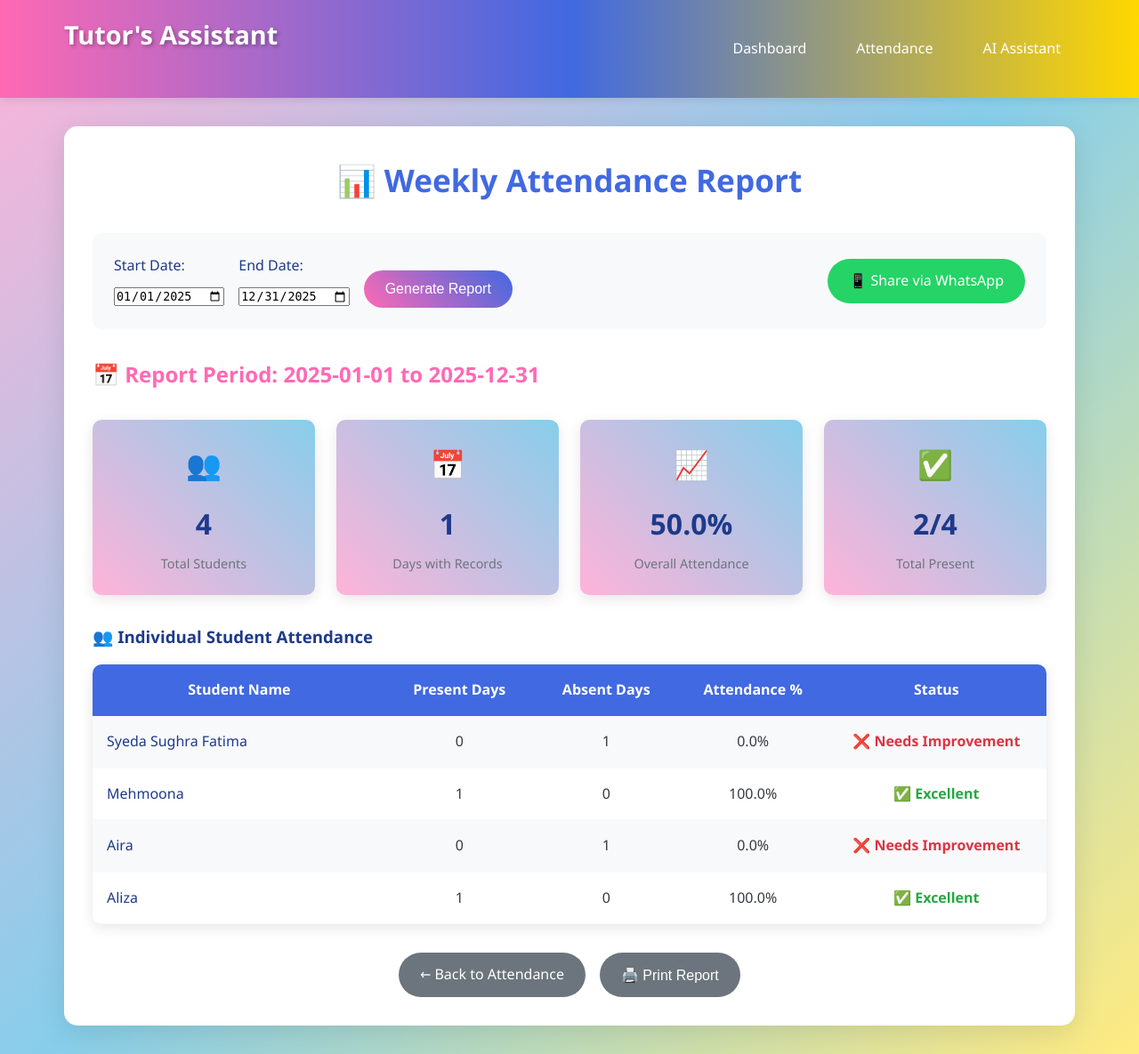
After one commit to tayyabahamna-design/EDUSENSEI, a Flask app: page /yearly_report in a window 1280 px wide. The commit adds this page. Shown: the whole page at 89% size. Run offline with Flask 3, Linux system fonts and the light colour scheme.

Commit message:
Remove quick commands and update attendance reporting functionality
Removes the "Quick Commands" section from the chatbot interface in `templates/chatbot.html`. Modifies `app.py` to introduce new report endpoints (`/monthly_report`, `/yearly_report`) and refactor `weekly_report` to use a generalized `calculate_attendance_summary` function. Updates `pyproject.toml` to include the `openai` dependency. Adds a new `templates/attendance_report.html` file for displaying attendance data.

Replit-Commit-Author: Agent
Replit-Commit-Session-Id: e811a359-247c-491c-9f04-fa48b8e94298
Replit-Commit-Checkpoint-Type: full_checkpoint
Replit-Commit-Screenshot-Url: https://storage.googleapis.com/screenshot-production-us-central1/aae0de03-32e8-4033-b269-ac9b096c8481/e811a359-247c-491c-9f04-fa48b8e94298/Zhs9jyd

```diff
--- a/app.py
+++ b/app.py
@@ -133,22 +133,97 @@ def weekly_report():
     # Allow custom date range
     start_date = request.args.get('start_date', start_of_week.isoformat())
     end_date = request.args.get('end_date', end_of_week.isoformat())
+    custom_total_days = request.args.get('custom_total_days', type=int)
 
     # Calculate attendance report
-    report_data = calculate_weekly_attendance(start_date, end_date)
+    if custom_total_days:
+        report_data = calculate_attendance_summary(start_date, end_date, 'custom', custom_total_days)
+    else:
+        report_data = calculate_attendance_summary(start_date, end_date, 'recorded_only')
 
     # Handle calculation errors
     if 'error' in report_data:
         flash(report_data['error'], 'danger')
         return redirect(url_for('weekly_report'))
 
-    return render_template('weekly_report.html',
+    return render_template('attendance_report.html',
                          report=report_data,
                          start_date=start_date,
-                         end_date=end_date)
+                         end_date=end_date,
+                         report_type='Weekly',
+                         custom_total_days=custom_total_days)
 
-def calculate_weekly_attendance(start_date, end_date):
-    """Calculate weekly attendance statistics"""
+@app.route('/monthly_report')
+def monthly_report():
+    # Get month range from query params or default to current month
+    from datetime import datetime, calendar
+
+    today = datetime.now().date()
+    year = int(request.args.get('year', today.year))
+    month = int(request.args.get('month', today.month))
+
+    # Calculate month start and end dates
+    start_date = datetime(year, month, 1).date().isoformat()
+    last_day = calendar.monthrange(year, month)[1]
+    end_date = datetime(year, month, last_day).date().isoformat()
+
+    custom_total_days = request.args.get('custom_total_days', type=int)
+
+    # Calculate attendance report
+    if custom_total_days:
+        report_data = calculate_attendance_summary(start_date, end_date, 'custom', custom_total_days)
+    else:
+        report_data = calculate_attendance_summary(start_date, end_date, 'recorded_only')
+
+    # Handle calculation errors
+    if 'error' in report_data:
+        flash(report_data['error'], 'danger')
+        return redirect(url_for('monthly_report'))
+
+    return render_template('attendance_report.html',
+                         report=report_data,
+                         start_date=start_date,
+                         end_date=end_date,
+                         report_type='Monthly',
+                         year=year,
+                         month=month,
+                         custom_total_days=custom_total_days)
+
+@app.route('/yearly_report')
+def yearly_report():
+    # Get year range from query params or default to current year
+    from datetime import datetime
+
+    today = datetime.now().date()
+    year = int(request.args.get('year', today.year))
+
+    # Calculate year start and end dates
+    start_date = datetime(year, 1, 1).date().isoformat()
+    end_date = datetime(year, 12, 31).date().isoformat()
+
+    custom_total_days = request.args.get('custom_total_days', type=int)
+
+    # Calculate attendance report
+    if custom_total_days:
+        report_data = calculate_attendance_summary(start_date, end_date, 'custom', custom_total_days)
+    else:
+        report_data = calculate_attendance_summary(start_date, end_date, 'recorded_only')
+
+    # Handle calculation errors
+    if 'error' in report_data:
+        flash(report_data['error'], 'danger')
+        return redirect(url_for('yearly_report'))
+
+    return render_template('attendance_report.html',
+                         report=report_data,
+                         start_date=start_date,
+                         end_date=end_date,
+                         report_type='Yearly',
+                         year=year,
+                         custom_total_days=custom_total_days)
+
+def calculate_attendance_summary(start_date, end_date, denominator_mode='recorded_only', custom_total_days=None):
+    """Calculate attendance statistics for any period with flexible denominator"""
     from datetime import datetime, timedelta
 
     students = load_data(STUDENTS_FILE)
@@ -176,29 +251,52 @@ def calculate_weekly_attendance(start_date, end_date):
         }
 
     # Get all dates in the range that have attendance records
-    date_range = []
+    recorded_dates = []
     current_date = start
     while current_date <= end:
         date_str = current_date.isoformat()
         if date_str in attendance_data:  # Only include days with actual attendance records
-            date_range.append(date_str)
+            recorded_dates.append(date_str)
         current_date += timedelta(days=1)
 
     # Calculate statistics for each student
     student_stats = {}
-    total_days = len(date_range)  # Only count days with records
+
+    # Determine total days for calculation
+    if denominator_mode == 'custom' and custom_total_days is not None:
+        # Validate custom total days
+        max_present = 0
+        for student in students:
+            present_count = sum(1 for date_str in recorded_dates
+                              if attendance_data[date_str].get(student, 'absent') == 'present')
+            max_present = max(max_present, present_count)
+
+        if custom_total_days < max_present:
+            return {
+                'error': f"Custom total days ({custom_total_days}) cannot be less than maximum present days ({max_present})",
+                'start_date': start_date,
+                'end_date': end_date,
+                'total_days': 0,
+                'total_students': 0,
+                'student_stats': {},
+                'overall_percentage': 0,
+                'total_present': 0,
+                'total_possible': 0
+            }
+
+        total_days = custom_total_days
+    else:
+        total_days = len(recorded_dates)  # Use recorded days only
 
     for student in students:
         present_count = 0
-        absent_count = 0
 
-        for date_str in date_range:
+        for date_str in recorded_dates:
             status = attendance_data[date_str].get(student, 'absent')
             if status == 'present':
                 present_count += 1
-            else:
-                absent_count += 1
 
+        absent_count = total_days - present_count
         attendance_percentage = (present_count / total_days * 100) if total_days > 0 else 0
 
         student_stats[student] = {
@@ -223,8 +321,13 @@ def calculate_weekly_attendance(start_date, end_date):
         'overall_percentage': round(overall_percentage, 1),
         'total_present': total_present,
         'total_possible': total_possible_attendance,
-        'recorded_dates': date_range
+        'recorded_dates': recorded_dates,
+        'denominator_mode': denominator_mode
     }
+
+def calculate_weekly_attendance(start_date, end_date):
+    """Calculate weekly attendance statistics (backward compatibility)"""
+    return calculate_attendance_summary(start_date, end_date, 'recorded_only')
 
 @app.route('/generate_whatsapp_share')
 def generate_whatsapp_share():
--- a/pyproject.toml
+++ b/pyproject.toml
@@ -5,5 +5,6 @@ description = "Add your description here"
 requires-python = ">=3.11"
 dependencies = [
     "flask>=3.1.2",
+    "openai>=1.108.1",
     "werkzeug>=3.1.3",
 ]
--- /dev/null
+++ b/templates/attendance_report.html
@@ -0,0 +1,290 @@
+{% extends "base.html" %}
+
+{% block title %}Weekly Attendance Report - Tutor's Assistant{% endblock %}
+
+{% block content %}
+<div class="weekly-report-page">
+    <h1>📊 Weekly Attendance Report</h1>
+
+    <div class="report-controls">
+        <form method="GET" action="{{ url_for('weekly_report') }}" class="date-range-form">
+            <div class="form-group">
+                <label for="start_date">Start Date:</label>
+                <input type="date" id="start_date" name="start_date" value="{{ start_date }}" required>
+            </div>
+            <div class="form-group">
+                <label for="end_date">End Date:</label>
+                <input type="date" id="end_date" name="end_date" value="{{ end_date }}" required>
+            </div>
+            <button type="submit" class="btn btn-primary">Generate Report</button>
+        </form>
+
+        <div class="share-controls">
+            <a href="{{ url_for('generate_whatsapp_share', start_date=start_date, end_date=end_date) }}"
+               class="btn btn-success whatsapp-share-btn" target="_blank">
+                📱 Share via WhatsApp
+            </a>
+        </div>
+    </div>
+
+    <div class="report-summary">
+        <h2>📅 Report Period: {{ report.start_date }} to {{ report.end_date }}</h2>
+
+        <div class="summary-cards">
+            <div class="summary-card">
+                <div class="card-icon">👥</div>
+                <div class="card-content">
+                    <h3>{{ report.total_students }}</h3>
+                    <p>Total Students</p>
+                </div>
+            </div>
+
+            <div class="summary-card">
+                <div class="card-icon">📅</div>
+                <div class="card-content">
+                    <h3>{{ report.total_days }}</h3>
+                    <p>Days with Records</p>
+                </div>
+            </div>
+
+            <div class="summary-card">
+                <div class="card-icon">📈</div>
+                <div class="card-content">
+                    <h3>{{ report.overall_percentage }}%</h3>
+                    <p>Overall Attendance</p>
+                </div>
+            </div>
+
+            <div class="summary-card">
+                <div class="card-icon">✅</div>
+                <div class="card-content">
+                    <h3>{{ report.total_present }}/{{ report.total_possible }}</h3>
+                    <p>Total Present</p>
+                </div>
+            </div>
+        </div>
+    </div>
+
+    <div class="student-attendance-details">
+        <h3>👥 Individual Student Attendance</h3>
+
+        <div class="attendance-table">
+            <div class="table-header">
+                <div class="header-cell">Student Name</div>
+                <div class="header-cell">Present Days</div>
+                <div class="header-cell">Absent Days</div>
+                <div class="header-cell">Attendance %</div>
+                <div class="header-cell">Status</div>
+            </div>
+
+            {% for student, stats in report.student_stats.items() %}
+                <div class="table-row">
+                    <div class="table-cell student-name" data-label="Student">{{ student }}</div>
+                    <div class="table-cell present-days" data-label="Present">{{ stats.present }}</div>
+                    <div class="table-cell absent-days" data-label="Absent">{{ stats.absent }}</div>
+                    <div class="table-cell percentage" data-label="Attendance">{{ stats.percentage }}%</div>
+                    <div class="table-cell status" data-label="Status">
+                        {% if stats.percentage >= 80 %}
+                            <span class="status-excellent">✅ Excellent</span>
+                        {% elif stats.percentage >= 60 %}
+                            <span class="status-good">⚠️ Good</span>
+                        {% else %}
+                            <span class="status-poor">❌ Needs Improvement</span>
+                        {% endif %}
+                    </div>
+                </div>
+            {% endfor %}
+        </div>
+    </div>
+
+    <div class="report-actions">
+        <a href="{{ url_for('attendance') }}" class="btn btn-secondary">← Back to Attendance</a>
+        <button onclick="window.print()" class="btn btn-secondary">🖨️ Print Report</button>
+    </div>
+</div>
+
+<style>
+.weekly-report-page {
+    background: var(--white);
+    padding: 2rem;
+    border-radius: 15px;
+    box-shadow: 0 8px 32px rgba(0,0,0,0.1);
+    margin-bottom: 2rem;
+}
+
+.report-controls {
+    display: flex;
+    justify-content: space-between;
+    align-items: center;
+    margin-bottom: 2rem;
+    padding: 1.5rem;
+    background: var(--gray-light);
+    border-radius: 10px;
+    flex-wrap: wrap;
+    gap: 1rem;
+}
+
+.date-range-form {
+    display: flex;
+    gap: 1rem;
+    align-items: end;
+    flex-wrap: wrap;
+}
+
+.date-range-form .form-group {
+    margin-bottom: 0;
+}
+
+.whatsapp-share-btn {
+    background: #25D366;
+    color: white;
+    border: none;
+    text-decoration: none;
+    font-size: 1rem;
+    font-weight: 500;
+}
+
+.whatsapp-share-btn:hover {
+    background: #1DA851;
+}
+
+.summary-cards {
+    display: grid;
+    grid-template-columns: repeat(auto-fit, minmax(200px, 1fr));
+    gap: 1.5rem;
+    margin: 2rem 0;
+}
+
+.summary-card {
+    background: linear-gradient(45deg, var(--pink-light), var(--blue-light));
+    padding: 1.5rem;
+    border-radius: 10px;
+    text-align: center;
+    color: var(--blue-dark);
+    box-shadow: 0 4px 15px rgba(0,0,0,0.1);
+}
+
+.card-icon {
+    font-size: 2rem;
+    margin-bottom: 1rem;
+}
+
+.card-content h3 {
+    font-size: 2rem;
+    font-weight: bold;
+    margin-bottom: 0.5rem;
+    color: var(--blue-dark);
+}
+
+.card-content p {
+    font-size: 0.9rem;
+    color: var(--gray-medium);
+}
+
+.student-attendance-details {
+    margin: 2rem 0;
+}
+
+.attendance-table {
+    background: var(--white);
+    border-radius: 10px;
+    overflow: hidden;
+    box-shadow: 0 4px 15px rgba(0,0,0,0.1);
+}
+
+.table-header {
+    display: grid;
+    grid-template-columns: 2fr 1fr 1fr 1fr 1.5fr;
+    background: var(--blue-primary);
+    color: var(--white);
+    font-weight: bold;
+}
+
+.table-row {
+    display: grid;
+    grid-template-columns: 2fr 1fr 1fr 1fr 1.5fr;
+    border-bottom: 1px solid var(--gray-light);
+}
+
+.table-row:nth-child(even) {
+    background: var(--gray-light);
+}
+
+.header-cell, .table-cell {
+    padding: 1rem;
+    text-align: center;
+}
+
+.header-cell {
+    font-weight: bold;
+}
+
+.student-name {
+    text-align: left !important;
+    font-weight: 500;
+}
+
+.status-excellent {
+    color: var(--success);
+    font-weight: bold;
+}
+
+.status-good {
+    color: var(--warning);
+    font-weight: bold;
+}
+
+.status-poor {
+    color: var(--danger);
+    font-weight: bold;
+}
+
+.report-actions {
+    margin-top: 2rem;
+    text-align: center;
+    display: flex;
+    gap: 1rem;
+    justify-content: center;
+    flex-wrap: wrap;
+}
+
+@media (max-width: 768px) {
+    .report-controls {
+        flex-direction: column;
+        align-items: stretch;
+    }
+
+    .date-range-form {
+        justify-content: center;
+    }
+
+    .table-header, .table-row {
+        grid-template-columns: 1fr;
+        text-align: left;
+    }
+
+    .header-cell, .table-cell {
+        padding: 0.5rem;
+        border-bottom: 1px solid var(--gray-light);
+    }
+
+    .header-cell:before, .table-cell:before {
+        content: attr(data-label) ": ";
+        font-weight: bold;
+        display: inline-block;
+        width: 120px;
+    }
+}
+
+@media print {
+    .report-controls, .report-actions {
+        display: none;
+    }
+
+    .weekly-report-page {
+        box-shadow: none;
+        padding: 1rem;
+    }
+}
+</style>
+{% endblock %}
```
Also changed, not shown: templates/chatbot.html (+0 -15 lines), 2 other files.
